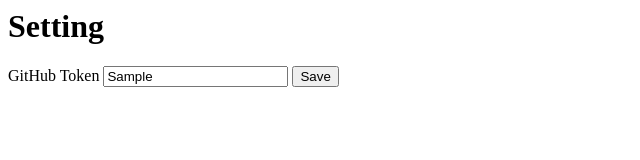
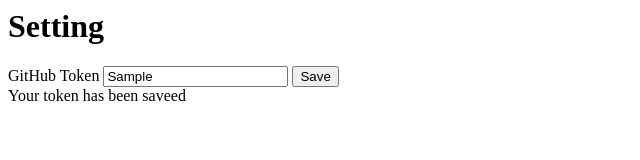
Before and after one commit to ise-tang/github_commit_status_notifier, a browser extension: page options.html in a window 1280 px wide. Both pictures are taken after typing "Sample" into the empty fields and a click on the button "Save". Shown: the whole page, without its empty margins (0-640 px from the left). Drawn offline with Linux system fonts and the light colour scheme.

Commit message:
notify token saved

```diff
--- a/options.html
+++ b/options.html
@@ -8,5 +8,6 @@
     <input id='token_input'/>
     <button id="save_token">Save</button>
     <br>
+    <span id="save_result"></span>
   </body>
 </html>
--- a/scripts/settings.js
+++ b/scripts/settings.js
@@ -3,5 +3,6 @@ document.addEventListener("DOMContentLoaded", function(){
   elm.addEventListener('click', function(){
     var input = document.getElementById('token_input');
     localStorage.setItem('token', input.value);
+    document.getElementById('save_result').innerText = 'Your token has been saveed';
   })
 });
```
